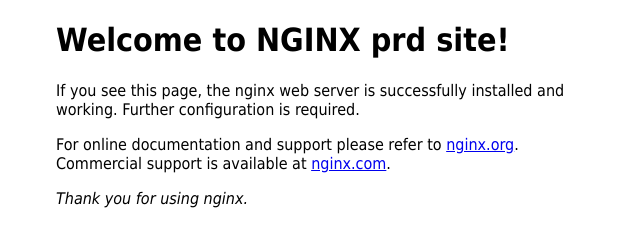
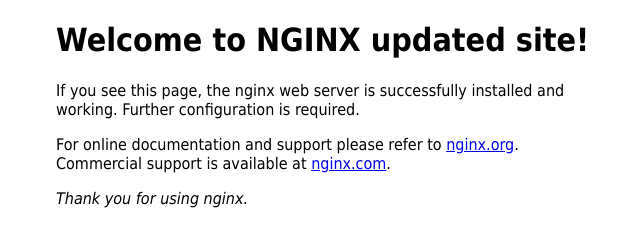
Before and after one commit to achuchulev/jenkins-cicd-example, a plain HTML site: page index.html in a window 1280 px wide. Shown: the whole page, without its empty margins (304-944 px from the left). Drawn offline with Linux system fonts and the light colour scheme.

Commit message:
Update index.html

```diff
--- a/index.html
+++ b/index.html
@@ -11,7 +11,7 @@
 </style>
 </head>
 <body>
-<h1>Welcome to NGINX prd site!</h1>
+<h1>Welcome to NGINX updated site!</h1>
 <p>If you see this page, the nginx web server is successfully installed and
 working. Further configuration is required.</p>
 
```
